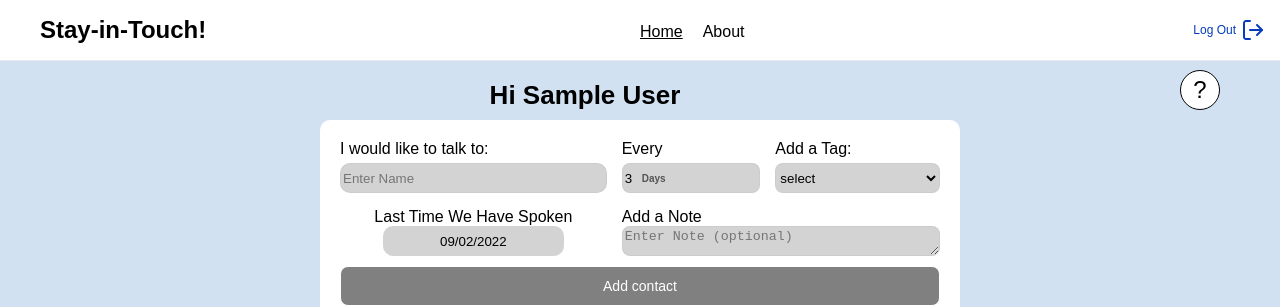
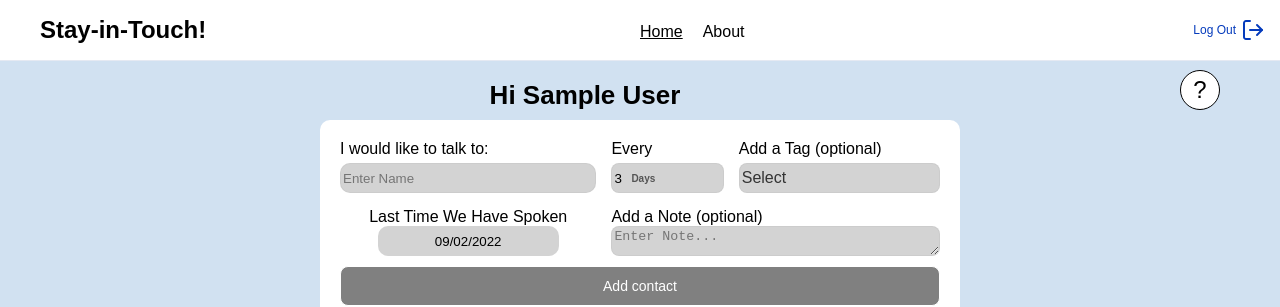
Before and after one commit to idomand/stayInTouch, a Next.js app: page / in a window 1280 px wide. Shown: the top 307 px of the page. Built offline with nearby package versions, Linux system fonts and the light colour scheme; no server answers; the database is empty; sample sign-in values are in the browser's storage.

Commit message:
basic tag and basic notes - half done

```diff
--- a/Components/AddNewContact.jsx
+++ b/Components/AddNewContact.jsx
@@ -6,6 +6,7 @@ import ErrorWrapper from "./ErrorWarning";
 import { BasicForm, BasicLabel } from "./Common/StyledFormElements";
 import { BasicInput, InputSubmit } from "./Common/StyledFormElements";
 import DatePickerComponent from "./DatePickerComponent";
+import TagSelect from "./TagSelect";
 
 const AddContactForm = styled(BasicForm)`
   display: grid;
@@ -57,18 +58,6 @@ const TimeInput = styled(BasicInput)`
 const TagLabel = styled(BasicLabel)`
   grid-area: tag;
 `;
-const TagInput = styled.select`
-  border: 1px solid ${({ theme }) => theme.grey2};
-
-  border-radius: 8px;
-  height: 30px;
-
-  background-color: ${({ theme }) => theme.grey1};
-`;
-const TagOption = styled.option`
-  background-color: goldenrod;
-  border: blue solid;
-`;
 
 const LastTalkedLabel = styled.div`
   display: flex;
@@ -113,9 +102,9 @@ export default function AddNewContact() {
   const [name, setName] = useState("");
   const [startDate, setStartDate] = useState(new Date());
   const [error, setError] = useState(false);
-  const [tagValue, setTagValue] = useState("");
   const [note, setNote] = useState("");
-  console.log("tagValue :>> ", tagValue);
+  const [tagValue, setTagValue] = useState({ value: null, label: "Select" });
+
   function nameChangeHandler(e) {
     setName(e.target.value);
     if (error) {
@@ -125,10 +114,19 @@ export default function AddNewContact() {
 
   async function createNewContact(event) {
     event.preventDefault();
+
+    let notesArray = [];
+
+    if (note) {
+      notesArray[0] = note;
+    }
+
     let newContact = {
       name: name,
       time: +timeRef.current.value,
       timeFromLastTalk: startDate.getTime(),
+      notesArray: notesArray,
+      tag: tagValue.value,
     };
 
     const result = await addContactToFirestore(
@@ -139,6 +137,9 @@ export default function AddNewContact() {
     if (result === "bad") {
       setError("contact already in list");
     } else {
+      setTagValue({ value: null, label: "Select" });
+      setNote("");
+      setStartDate(new Date());
       setName("");
       timeRef.current.value = 3;
     }
@@ -170,19 +171,10 @@ export default function AddNewContact() {
             defaultValue={3}
           />
         </TimeLabel>
+
         <TagLabel>
-          Add a Tag:
-          <TagInput
-            onChange={(e) => {
-              setTagValue(e.target.value);
-            }}
-          >
-            <TagOption>select</TagOption>
-            <TagOption>Coworker</TagOption>
-            <TagOption>Friend</TagOption>
-            <TagOption>Family</TagOption>
-            <TagOption>Other</TagOption>
-          </TagInput>
+          Add a Tag (optional)
+          <TagSelect tagValue={tagValue} setTagValue={setTagValue} />
         </TagLabel>
 
         <LastTalkedLabel>
@@ -194,9 +186,9 @@ export default function AddNewContact() {
         </LastTalkedLabel>
 
         <NotesLabel>
-          Add a Note
+          Add a Note (optional)
           <NotesInput
-            placeholder="Enter Note (optional)"
+            placeholder="Enter Note..."
             value={note}
             onChange={(e) => {
               setNote(e.target.value);
--- a/Components/Common/StyledFormElements.js
+++ b/Components/Common/StyledFormElements.js
@@ -27,8 +27,11 @@ export const BasicForm = styled.form`
   border-radius: 10px;
 `;
 export const BasicInput = styled.input`
+  cursor: pointer;
   background-color: Lightgrey;
-  /* background-color: ${({ theme }) => theme.grey}; */
+
+  font-size: ${({ theme }) => theme.p_normal};
+
   height: 30px;
   border-radius: 10px;
   border: none;
--- a/Components/ContactDetails.jsx
+++ b/Components/ContactDetails.jsx
@@ -44,13 +44,13 @@ export default function ContactDetails() {
             type++;
             return (
               <ContactItem
-                notesArray={element.noteArray}
+                notesArray={element.notesArray}
                 key={element.contactId}
                 name={element.name}
                 time={element.time}
                 timeFromLastTalk={element.timeFromLastTalk}
                 contactId={element.contactId}
-                type={type}
+                tag={element.tag}
               />
             );
           })}
--- a/Components/ContactItem.jsx
+++ b/Components/ContactItem.jsx
@@ -121,13 +121,13 @@ export default function ContactItem({
   timeFromLastTalk,
   contactId,
   notesArray,
+  tag,
 }) {
   const { currentUser } = useAuth();
-  console.log("notesArray :>> ", notesArray);
   function deleteContactFunc() {
     deleteContact(currentUser.uid, currentUser.email, contactId);
   }
-
+  console.log("tag :>> ", tag);
   function resetFunction() {
     const newContactData = {
       name: name,
@@ -171,7 +171,7 @@ export default function ContactItem({
           <ContactImage src="/default_image.svg" />
           <ContactDetailsSubDiv>
             <NameContainer>{name}</NameContainer>
-            <TagContainer>Family</TagContainer>
+            <TagContainer>{tag === null ? "" : tag}</TagContainer>
           </ContactDetailsSubDiv>
         </ContactDetailsWrapper>
         <ContactDatesWrapper>
@@ -195,6 +195,7 @@ export default function ContactItem({
               time={time}
               timeFromLastTalk={timeFromLastTalk}
               contactId={contactId}
+              tag={tag}
             />
           </MoreOptionsWrapper>
           <ButtonsWrapper>
--- a/Components/MoreOptions.jsx
+++ b/Components/MoreOptions.jsx
@@ -14,6 +14,7 @@ import {
 import ErrorWarning from "./ErrorWarning";
 import { BasicButton, MinimalButton } from "./Common/StyledButton";
 import { H5, P1 } from "./Common/StyledText";
+import TagSelect from "./TagSelect";
 
 const MoreOptionsButton = styled(MinimalButton)``;
 
@@ -90,7 +91,7 @@ const TimeInput = styled(BasicInput)`
 const TagLabel = styled(BasicLabel)`
   grid-area: tag;
 `;
-const TagInput = styled.select`
+/* const TagInput = styled.select`
   border: 1px solid ${({ theme }) => theme.grey2};
 
   border-radius: 8px;
@@ -102,7 +103,7 @@ const TagOption = styled.option`
   background-color: goldenrod;
   border: blue solid;
 `;
-
+ */
 const LastTalkedLabel = styled.div`
   grid-area: lastTalked;
   display: flex;
@@ -320,17 +321,7 @@ export default function MoreOptions({
 
               <TagLabel>
                 Change Tag:
-                <TagInput
-                  onChange={(e) => {
-                    setTagValue(e.target.value);
-                  }}
-                >
-                  <TagOption>select</TagOption>
-                  <TagOption>Coworker</TagOption>
-                  <TagOption>Friend</TagOption>
-                  <TagOption>Family</TagOption>
-                  <TagOption>Other</TagOption>
-                </TagInput>
+                <TagSelect tagValue={tagValue} setTagValue={setTagValue} />
               </TagLabel>
               <EditSubmitInput
                 disabled={contactName === ""}
--- a/Components/Notes.jsx
+++ b/Components/Notes.jsx
@@ -179,9 +179,7 @@ export default function Notes({ name, notesArrayData }) {
               {notesArrayData &&
                 notesArrayData.length &&
                 notesArray.map((note) => {
-                  return (
-                    <NoteItem key={note.id} data={note.data} id={note.id} />
-                  );
+                  return <NoteItem key={note.id} data={note} id={note.id} />;
                 })}
             </NotesList>
           </NotesListWrapper>
--- /dev/null
+++ b/Components/TagSelect.jsx
@@ -0,0 +1,64 @@
+import React from "react";
+import Select from "react-select";
+import styled from "styled-components";
+
+const options = [
+  { value: null, label: "Select" },
+  { value: "Coworker", label: "Coworker" },
+  { value: "Friend", label: "Friend" },
+  { value: "Family", label: "Family" },
+  { value: "Other", label: "Other" },
+];
+
+const StyledSelect = styled(Select)`
+  .Select__control {
+    cursor: pointer;
+    height: 30px;
+    min-height: 25px;
+    border: 1px solid ${({ theme }) => theme.grey2};
+    border-radius: 8px;
+    background-color: ${({ theme }) => theme.grey1};
+    font-size: ${({ theme }) => theme.p_normal};
+    padding: 0;
+    margin: 0;
+  }
+
+  .Select__control:hover {
+    border-color: #a1a1a1;
+  }
+
+  .Select__control--is-focused {
+    box-shadow: 0 0 0 1px black;
+    outline: none;
+  }
+
+  .Select__value-container {
+    padding: 0;
+  }
+  .Select__dropdown-indicator {
+    display: none;
+    padding: 0;
+  }
+
+  .Select__indicator-separator {
+    display: none;
+    padding: 0;
+  }
+
+  .Select__menu {
+    color: #3c3d3e;
+  }
+`;
+
+export default function TagSelect({ tagValue, setTagValue }) {
+  return (
+    <>
+      <StyledSelect
+        classNamePrefix="Select"
+        defaultValue={tagValue}
+        onChange={setTagValue}
+        options={options}
+      />
+    </>
+  );
+}
--- a/package.json
+++ b/package.json
@@ -17,6 +17,7 @@
     "react-datepicker": "^4.6.0",
     "react-dom": "17.0.2",
     "react-modal": "^3.14.4",
+    "react-select": "^5.2.2",
     "react-use": "^17.3.2",
     "styled-components": "^5.3.3"
   },
```
Also changed, not shown: lib/Firebase.js, 1 other file (tests, documents, lock files or other folders).
